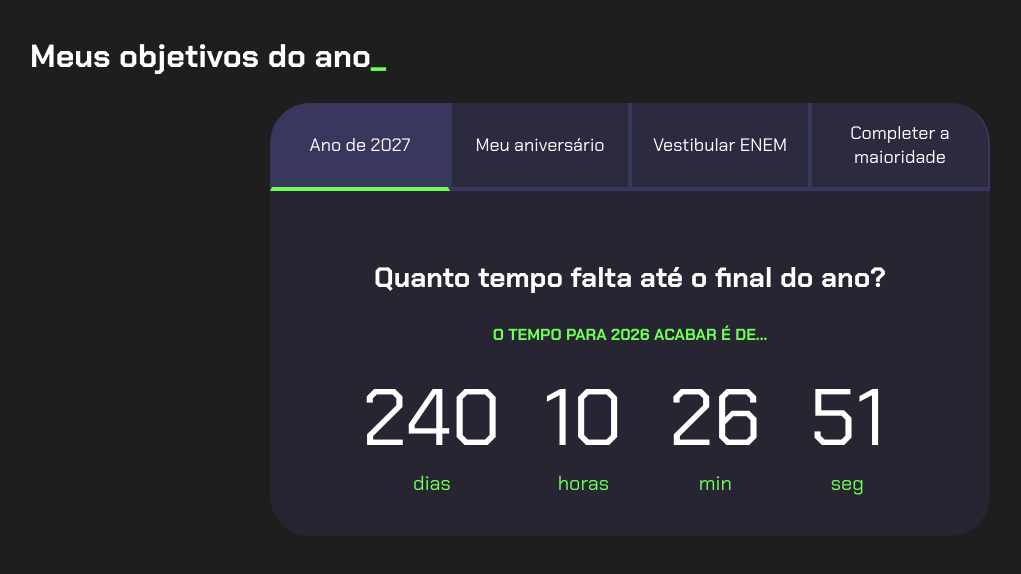
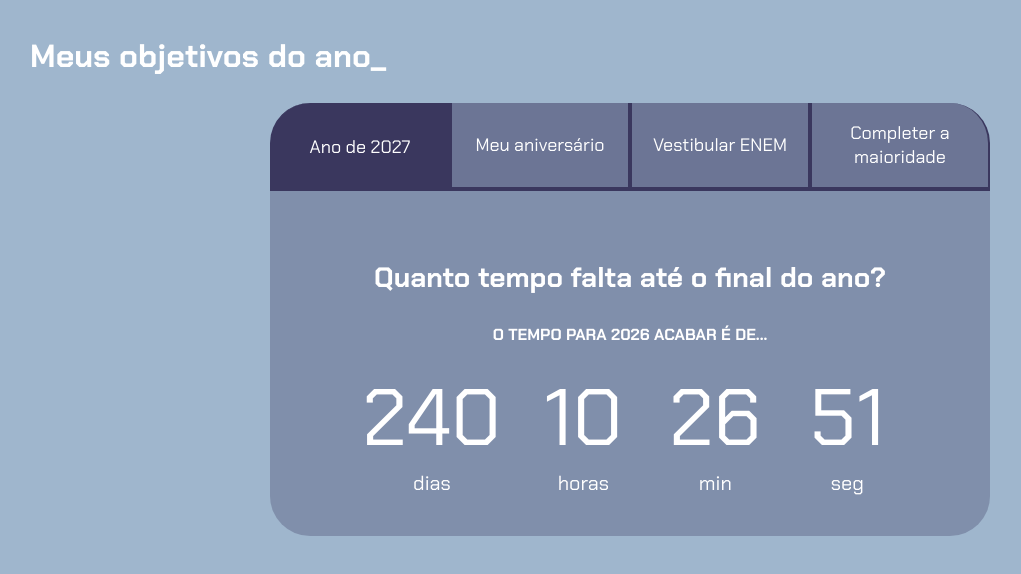
Before and after one commit to 292D2025/projeto-de-vida, a plain HTML site: page index.html in a window 1280 px wide. Shown: the whole page, without its empty margins (10-1031 px from the left). Drawn offline with Linux system fonts and the light colour scheme.

Commit message:
Update style.css

```diff
--- a/style.css
+++ b/style.css
@@ -1,8 +1,8 @@
 @import url('https://fonts.googleapis.com/css2?family=Chakra+Petch:wght@400;700&display=swap');
 
 :root {
-    --cor-de-fundo: #1E1E1E;
-    --verde: #6FFF57;
+    --cor-de-fundo: #9FB6CD;
+    --dodgerblue: #104E8B;
     --branco: #FFFFFF;
     --botao-ativo: #3A375E;
     --botao-inativo: rgba(58, 55, 94, 0.5);
```
